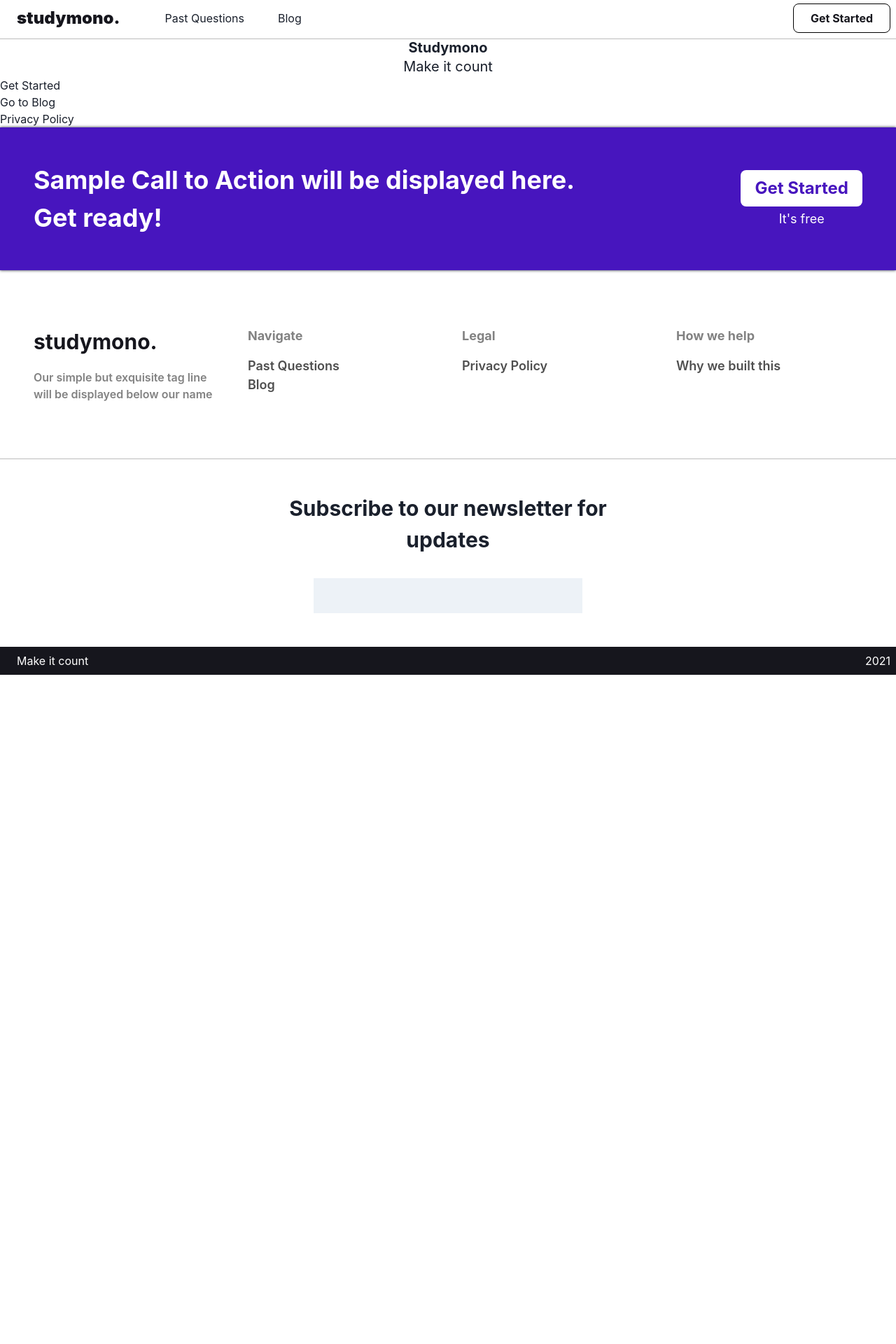
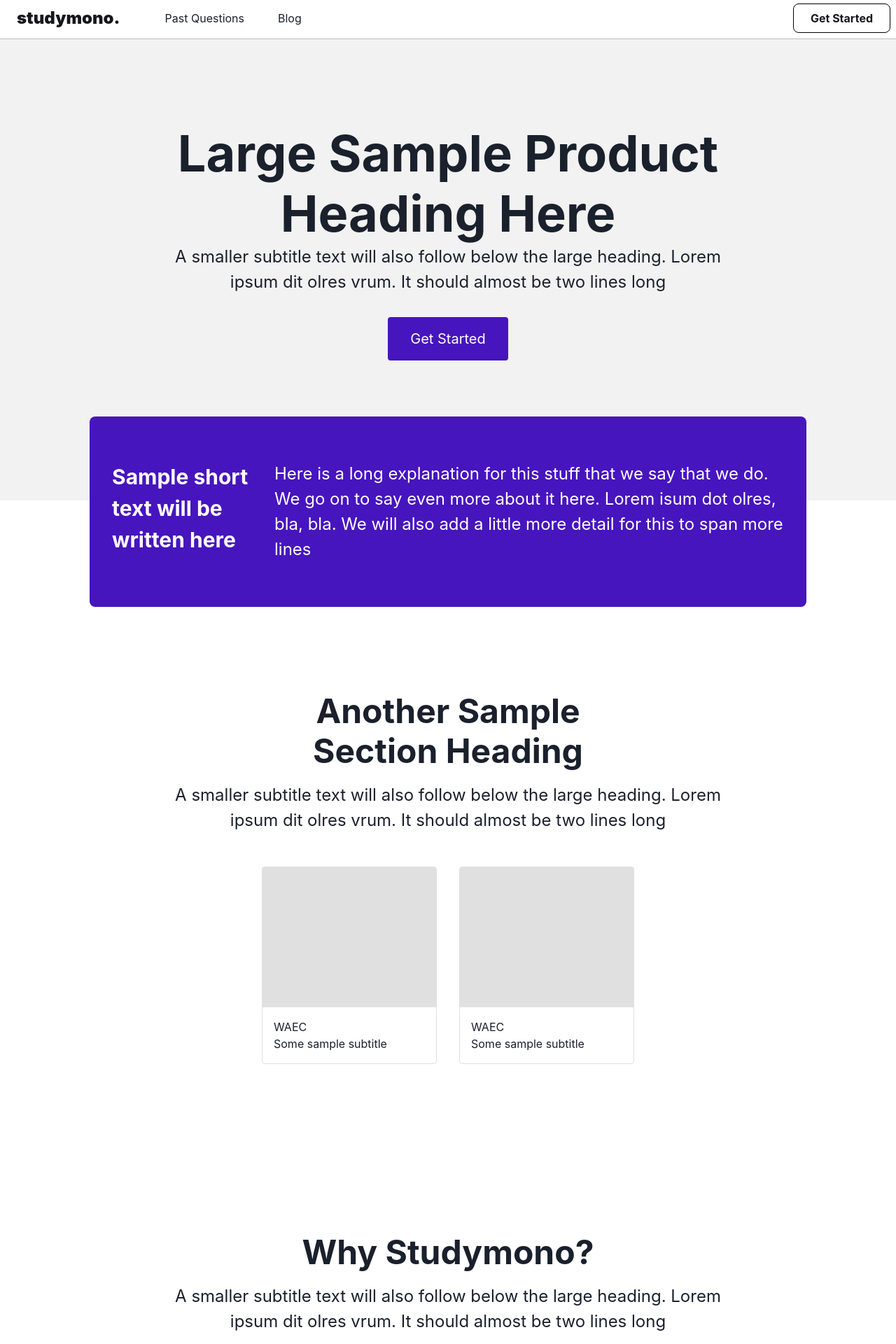
Before and after one commit to okezieuc/studymono-stale, a Next.js app: page / in a window 1280 px wide. Shown: the part 40-1960 px from the top of the page at 70% size. Before the commit the page ends 1004 px from the top, so only its background shows below. Built offline with nearby package versions, Linux system fonts and the light colour scheme.

Commit message:
Created the landing page

```diff
--- /dev/null
+++ b/src/components/landing/BlogPosts.js
@@ -0,0 +1,59 @@
+import { Box, Flex, SimpleGrid, Text,
+    LinkBox, LinkOverlay, Container, Heading, } from '@chakra-ui/react'
+import Link from 'next/link'
+
+const BlogPost = ({ post, }) => <LinkBox><Box w="100%">
+    <Box borderRadius={8} bg="gray.300" h={["200px", null, "250px"]}></Box>
+    <Box ml={4} mt={4}
+        fontSize={["md", null, "2xl"]}>
+        <Link href={`/blog/${post.slug}`} passHref>
+            <LinkOverlay>
+                { post.title }
+            </LinkOverlay>
+        </Link>
+    </Box>
+    <Text ml={4} mt={3} fontWeight={["500", null, "bold"]} color="tint.500"
+        fontSize={["xs", null, "md"]}>
+        { post.date }
+    </Text>
+</Box>
+</LinkBox>
+
+BlogPost.defaultProps = {
+    post: {
+        title: "Sample blog post title comes  here that is a bit short.",
+        date: "12th January 2021",
+        slug: "preview"
+    }
+}
+
+export const BlogPosts = ({posts}) => <Box py={[32]}>
+  <Container maxW={["5xl"]}>
+	<Heading as="h2" fontSize={["5xl"]} mb={[16]}>From the Blog</Heading>
+	<SimpleGrid columns={[1, null, 3]} spacing={8}>
+			<BlogPost post={posts[0]} />
+			<BlogPost post={posts[1]} />
+			<BlogPost post={posts[2]} />
+	</SimpleGrid>
+	</Container>
+</Box>
+
+BlogPosts.defaultProps = {
+    posts: [
+        {
+            title: "Sample blog post title comes  here that is a bit short.",
+            date: "12th January 2021",
+            slug: "preview"
+        },
+        {
+            title: "Anonther blog post title follows here that is a bit short.",
+            date: "12th January 2021",
+            slug: "dynamic-routing"
+        },
+        {
+            title: "Anonther blog post title follows here that is a bit short.",
+            date: "12th January 2021",
+            slug: "dynamic-routing"
+        }
+    ]
+}
--- /dev/null
+++ b/src/components/landing/Catalog.js
@@ -0,0 +1,22 @@
+import { Box, Heading, Text, Stack, } from '@chakra-ui/react'
+import Link from 'next/link'
+
+const ExamCard = () => (<Box w={["250px"]} border="1px solid" borderColor="tint.300" textAlign="left"
+	borderRadius={[4]}>
+	<Box w="100%" h="200px" bg="tint.300" />
+	<Box p={[4]}>
+		<Text>WAEC</Text>
+		<Text>Some sample subtitle</Text>
+	</Box>
+</Box>)
+
+export const Catalog = () => (<Box pt={["120px"]} pb={["120px"]}>
+	<Box  maxW={["800px"]} m="0 auto" textAlign="center">
+		<Heading as="h2" fontSize={["5xl"]} >Another Sample <br /> Section Heading</Heading>
+		<Text as="h2" fontSize={["2xl"]} mt={[4]}>A smaller subtitle text will also follow below the large heading. Lorem ipsum dit olres vrum. It should almost be two lines long</Text>
+		<Stack spacing={[8]} direction={["row"]} m="0 auto" mt={[12]} w="fit-content">
+			<ExamCard />
+			<ExamCard />
+		</Stack>
+	</Box>
+</Box>)
--- /dev/null
+++ b/src/components/landing/FAQ.js
@@ -0,0 +1,24 @@
+import { Box, Heading, Text, Stack, Flex, Container, SimpleGrid, } from '@chakra-ui/react'
+import Link from 'next/link'
+
+const Question = () => (<Box>
+	<Text fontSize={["2xl"]} fontWeight="bold">Sample frequently asked question comes here</Text>
+	<Text fontSize={["md"]}>
+		And this is a well crafte response to this question. We will put it in its place.
+		Theis means that, I wonder what I wrote in the template. We'll end here for now
+	</Text>
+</Box>)
+
+export const FAQ = () => (<Box py={[32]} bg="tint.200">
+  <Container maxW={["5xl"]}>
+	<Heading as="h2" fontSize={["5xl"]} mb={[16]}>FREQUENTLY <br/> ASKED QUESTIONS</Heading>
+	<SimpleGrid columns={[1, null, 2]} spacing={8}>
+		<Question />
+		<Question />
+		<Question />
+		<Question />
+		<Question />
+		<Question />
+	</SimpleGrid>
+	</Container>
+</Box>)
--- /dev/null
+++ b/src/components/landing/Features.js
@@ -0,0 +1,28 @@
+import { Box, Heading, Text, Stack,
+	Flex, Container, } from '@chakra-ui/react'
+import Link from 'next/link'
+
+const Feature = () => (<Box mt={[20]} mb={[32]}>
+	<Flex align="center">
+		<Box w="300px" h="300px" bg="tint.200" />
+		<Box flex="1" ml={[12]}>
+			<Text fontSize="4xl" fontWeight="bold">We do this</Text>
+			<Text fontSize="2xl">
+				Here is a long explanation for this stuff that we say that we do.
+				We go on to say even more about it here. Lorem isum dot olres, bla, bla.
+			</Text>
+		</Box>
+	</Flex>
+</Box>)
+
+export const Features = () => (<Box pt={["120px"]}>
+	<Box  maxW={["800px"]} m="0 auto" textAlign="center">
+		<Heading as="h2" fontSize={["5xl"]} >Why Studymono?</Heading>
+		<Text as="h2" fontSize={["2xl"]} mt={[4]}>A smaller subtitle text will also follow below the large heading. Lorem ipsum dit olres vrum. It should almost be two lines long</Text>
+	</Box>
+	<Container maxW={["5xl"]}>
+		<Feature />
+		<Feature />
+		<Feature />
+	</Container>
+</Box>)
--- /dev/null
+++ b/src/components/landing/Hero.js
@@ -0,0 +1,17 @@
+import { Box, Heading, Text, } from '@chakra-ui/react'
+import Link from 'next/link'
+
+const LinkButton = () => (<Box w="max-content" bg="brand" px={[8]} py={[4]}
+	m="0 auto" borderRadius={[4]} color="white" fontSize={["xl"]}
+	mt={[8]} >
+	<Link href="/pastquestions">Get Started</Link>
+</Box>)
+
+export const Hero = () => (<Box bg="tint.200" pt={["120px"]} pb={["200px"]}>
+	<Box  maxW={["800px"]} m="0 auto" textAlign="center">
+		<Heading as="h1" fontSize={["7xl"]}>Large Sample Product Heading Here</Heading>
+		<Text as="h2" fontSize={["2xl"]}>A smaller subtitle text will also follow below the large heading. Lorem ipsum dit olres vrum. It should almost be two lines long</Text>
+		<LinkButton />
+
+	</Box>
+</Box>)
--- /dev/null
+++ b/src/components/landing/HeroImage.js
@@ -0,0 +1,13 @@
+import { Box, Heading, Text, } from '@chakra-ui/react'
+import Image from 'next/image'
+
+export const HeroImage = () => (<Box h="400px" maxW="5xl" bg="tint.400" m="0 auto" mt={["-150px"]} borderTopRadius={[8]}
+	position="relative" overflow="hidden" boxShadow="0px 0px 16px 0px">
+	<Image
+		src={`/screen.png`}
+		alt="Picture of the app"
+		width={1324}
+		height={551}
+		layout="responsive"
+	/>
+</Box>)
--- /dev/null
+++ b/src/components/landing/Special.js
@@ -0,0 +1,19 @@
+import { Box, Heading, Text, Stack, Flex } from '@chakra-ui/react'
+import Link from 'next/link'
+
+export const Special = () => (<Box bg="tint.200" mt={[12]} py={[20]}>
+<Box maxW={["5xl"]} m="0 auto" textAlign="left">
+	<Flex>
+		<Box w={["300px"]} fontSize={["3xl"]} fontWeight="bold">
+			Sample short text will be written here
+		</Box>
+		<Box flex="1" ml={[8]}>
+			<Text fontSize="2xl">
+				Here is a long explanation for this stuff that we say that we do.
+				We go on to say even more about it here. Lorem isum dot olres, bla, bla.
+				We will also add a little more detail for this to span more lines
+			</Text>
+		</Box>
+	</Flex>
+</Box>
+</Box>)
--- /dev/null
+++ b/src/components/landing/Stats.js
@@ -0,0 +1,17 @@
+import { Box, Heading, Text, Stack, Flex } from '@chakra-ui/react'
+import Link from 'next/link'
+
+export const Stats = () => (<Box  maxW={["5xl"]} m="0 auto" textAlign="left">
+	<Flex align="center">
+		<Box flex="1" mr={[12]}>
+			<Text fontSize="5xl" fontWeight="bold">Studymono is for you!</Text>
+			<Text fontSize="2xl">
+				Here is a long explanation for this stuff that we say that we do.
+				We go on to say even more about it here. Lorem isum dot olres, bla, bla.
+				We will also add a little more detail for this to span more lines
+			</Text>
+		</Box>
+		<Box w="300px" h="300px" bg="tint.200" />
+
+	</Flex>
+</Box>)
--- /dev/null
+++ b/src/components/landing/Vision.js
@@ -0,0 +1,18 @@
+import { Box, Heading, Text, Flex, } from '@chakra-ui/react'
+import Image from 'next/image'
+
+export const Vision = () => (<Box maxW="5xl" bg="brand" m="0 auto" mt={["-120px"]} borderRadius={[8]}
+	position="relative" overflow="hidden" py={[16]} px={[8]}>
+	<Flex color="white">
+		<Box w={["200px"]} fontSize={["3xl"]} fontWeight="bold">
+			Sample short text will be written here
+		</Box>
+		<Box flex="1" ml={[8]}>
+			<Text fontSize="2xl">
+				Here is a long explanation for this stuff that we say that we do.
+				We go on to say even more about it here. Lorem isum dot olres, bla, bla.
+				We will also add a little more detail for this to span more lines
+			</Text>
+		</Box>
+	</Flex>
+</Box>)
--- a/src/pages/index.js
+++ b/src/pages/index.js
@@ -8,28 +8,30 @@ import Link from 'next/link'
 import { NavBar, } from '../components/NavBar'
 import { Footer, } from '../components/Footer'
 import { CallToAction, } from '../components/CallToAction'
+import { Hero, } from '../components/landing/Hero'
+import { Catalog, } from '../components/landing/Catalog'
+import { Features, } from '../components/landing/Features'
+import { Stats, } from '../components/landing/Stats'
+import { Special, } from '../components/landing/Special'
+import { BlogPosts, } from '../components/landing/BlogPosts'
+import { FAQ, } from '../components/landing/FAQ'
+import { HeroImage} from '../components/landing/HeroImage'
+import { Vision, } from '../components/landing/Vision'
+
 
 const Index = () => (
 	<Box>
 		<NavBar />
-		<Heading textAlign="center" fontSize="xl">
-			Studymono
-		</Heading>
-		<Text textAlign="center" fontSize="xl">
-			Make it count
-		</Text>
-		<Link href="/pastquestions">
-			Get Started
-		</Link>
-		<br />
-		<Link href="/blog">
-			Go to Blog
-		</Link>
-		<br />
-		<Link href="/privacy">
-			Privacy Policy
-		</Link>
+		<Hero />
+		<Vision />
+		<Catalog />
+		<Features />
+		<Stats />
+		<Special />
+		<BlogPosts />
+		<FAQ />
 		<CallToAction />
+
 		<Footer hideTop={true} />
 	</Box>
 )
```
